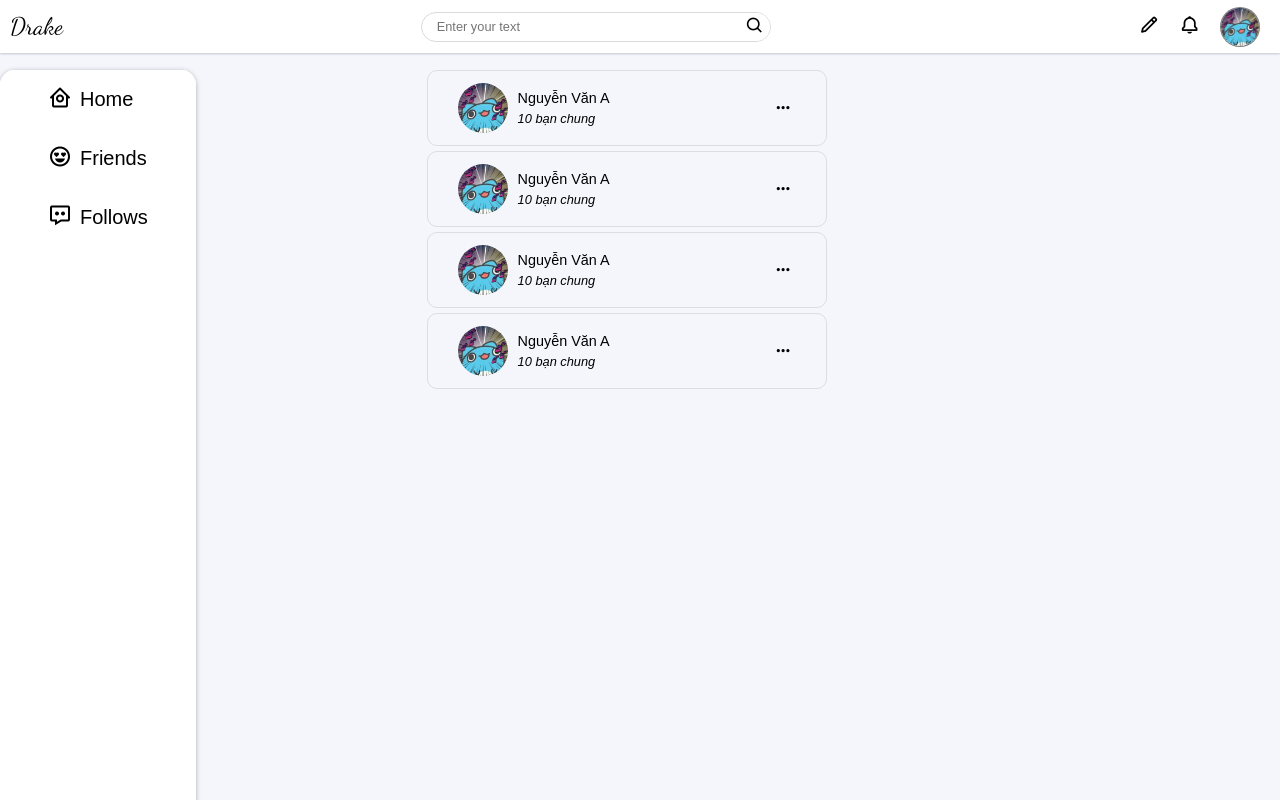
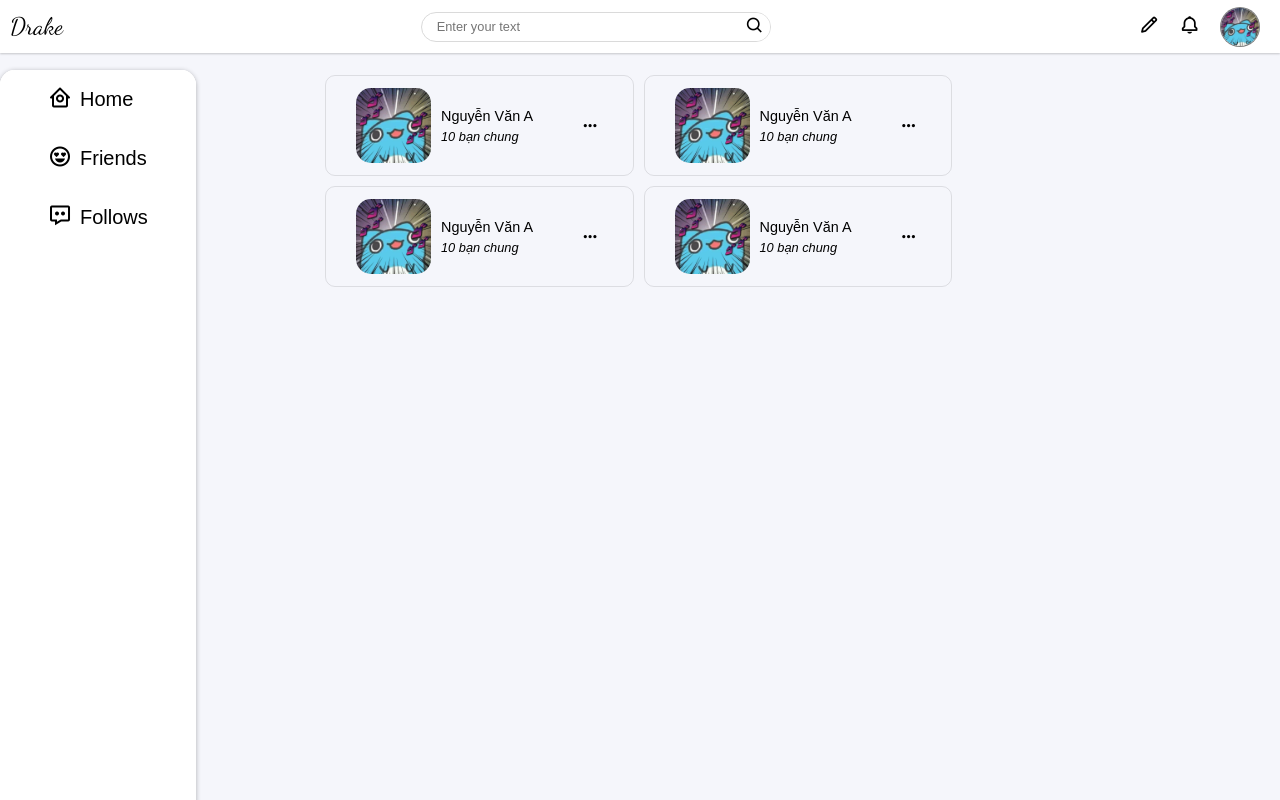
Before and after one commit to drakeruan/drake-social-app, a React (Create React App) app: page /friends in a window 1280 px wide. Built offline with nearby package versions, Linux system fonts and the light colour scheme.

Commit message:
Style toggle actions friend :+1:

```diff
--- a/src/App.js
+++ b/src/App.js
@@ -2,7 +2,7 @@ import { Routes, Route } from 'react-router-dom'
 
 import TheLayout from "./components/TheLayOut/TheLayOut";
 
-import './app.css'
+import './App.css'
 
 function App() {
   return (
--- a/src/components/Container/container.css
+++ b/src/components/Container/container.css
@@ -1,5 +1,5 @@
 .container {
-    margin: 70px 50px 0 33.33%;
+    margin: 70px 50px 0 25%;
 }
 
 .container-content {
--- a/src/components/Content/content.css
+++ b/src/components/Content/content.css
@@ -1,9 +1,10 @@
 .content {
-    width: 50%;
+    width: 70%;
     min-width: 400px;
     margin-bottom: 100px;
 }
 
+/* Home */
 .content-options {
     display: flex;
     justify-content: space-between;
--- a/src/views/Friend/friend.css
+++ b/src/views/Friend/friend.css
@@ -1,4 +1,5 @@
 .friend-item {
+    flex:40%;
     width: 100%;
     display: flex;
     justify-content: center;
@@ -6,13 +7,13 @@
     border-radius: 10px;
     border: 1px solid rgba(0, 0, 0, 0.1);
     padding: 12px 30px;
-    margin-bottom: 5px;
+    margin: 5px;
 }
 
 .friend-item img {
-    width: 50px;
-    height: 50px;
-    border-radius: 50%;
+    width: 75px;
+    height: 75px;
+    border-radius: 15px;
     margin-right: 10px;
 }
 
@@ -53,11 +54,40 @@
 }
 
 .friend-item-brief-actions-list {
-    position: absolute;
     display: none;
     width: 200px;
+    position: absolute;
     top: 30px;
+    text-align: right;
+    right: 0;
+    background-color: #dadadada;
+    z-index: 2;
+    padding: 5px;
+    border-radius: 10px;
 }
+
+.friend-item-brief-actions-list::after {
+    position: absolute;
+    content: '';
+    width: 10px;
+    height: 10px;
+    top: -5px;
+    right: 12px;
+    background-color: #dadadada;
+    transform: rotate(-45deg);
+}
+
+.friend-item-brief-actions-list-item {
+    display: block;
+    padding: 5px 10px;
+    border-radius: 5px;
+    cursor: pointer;
+}
+
+.friend-item-brief-actions-list-item:hover {
+    background-color: lightblue;
+}
+
 
 .friend-item-brief-actions-btn:hover {
     background-color: rgba(0, 0, 0, 0.2);
--- a/src/views/pages/Friends/Friends.jsx
+++ b/src/views/pages/Friends/Friends.jsx
@@ -1,7 +1,10 @@
 import React from 'react';
 import Friend from '../../Friend/Friend';
+
+import './friends.css';
+
 const Friends = () => {
-    return <div>
+    return <div className='friend-list'>
         <Friend />
         <Friend />
         <Friend />
--- /dev/null
+++ b/src/views/pages/Friends/friends.css
@@ -0,0 +1,4 @@
+.friend-list {
+    display: flex;
+    flex-wrap: wrap;
+}
```
